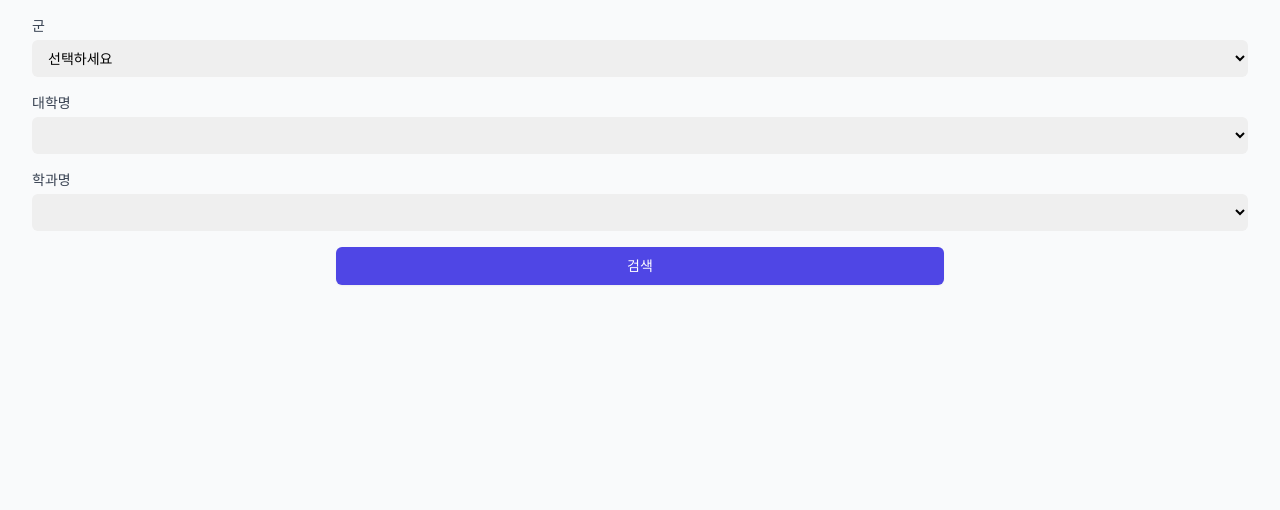
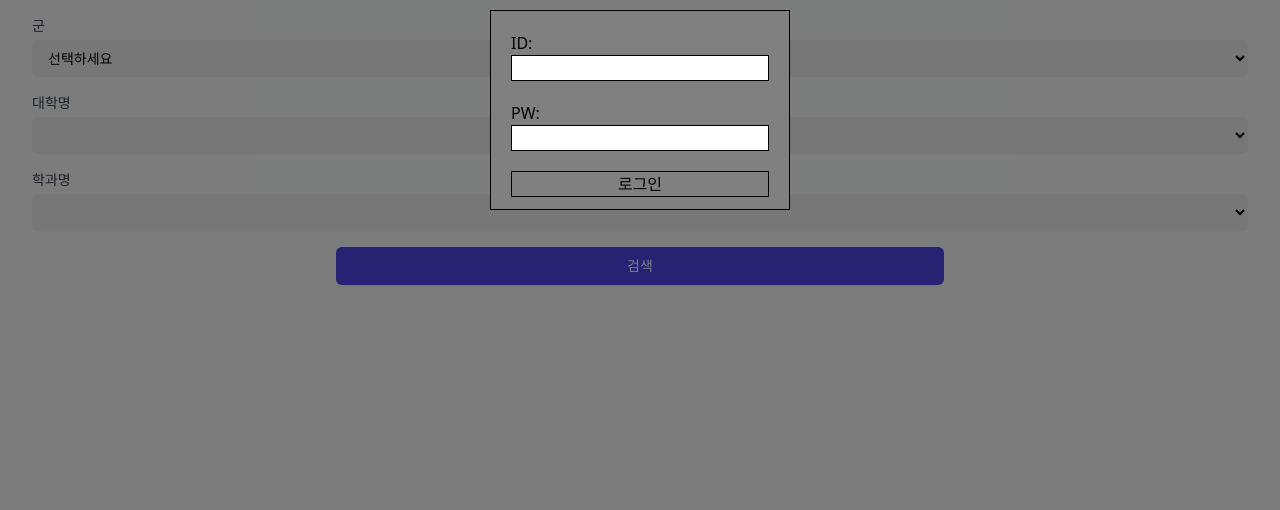
Before and after one commit to seanyjeong/max24liveM, a plain HTML site: page index.html in a window 1280 px wide. Shown: the part 290-800 px from the top of the page. Drawn offline with nearby package versions, Linux system fonts and the light colour scheme.

Commit message:
Add files via upload

```diff
--- a/index.html
+++ b/index.html
@@ -29,21 +29,54 @@
             visibility: hidden;
             opacity: 0;
             transition: visibility 0s linear 0.5s, opacity 0.5s linear;
+            background-color: grey;  /* 배경색을 흰색으로 설정 */
+            border: 1px solid black;  /* 테두리 추가 */
+            padding: 20px;  /* 패딩 추가 */
+            width: 300px;  /* 너비 설정 */
+            height: 200px;  /* 높이 설정 */
+            z-index: 20;  /* 백드롭보다 높은 z-index */
         }
         .modal.visible {
             visibility: visible;
             opacity: 1;
             transition-delay: 0s;
         }
+        .modal input, .modal button {
+            border: 1px solid black;  /* 검정색 테두리 추가 */
+            margin-bottom: 20px;  /* 아래쪽 여백 추가 */
+            width: 100%;  /* 너비를 100%로 설정 */
+        }
+        .modal button {
+            display: block;  /* 블록 요소로 설정 */
+            margin-left: auto;  /* 왼쪽 여백을 자동으로 설정 */
+            margin-right: auto;  /* 오른쪽 여백을 자동으로 설정 */
+        }
+        .backdrop {
+            position: fixed;
+            top: 0;
+            left: 0;
+            width: 100%;
+            height: 100%;
+            background-color: rgba(0, 0, 0, 0.5);  /* 반투명한 검정색 배경 */
+            z-index: 10;  /* 모달창보다 낮은 z-index */
+            display: none;  /* 기본적으로 숨김 */
+        }
     </style>
 </head>
 <body class="bg-gray-50">
+    <!-- 백드롭 -->
+    <div id="backdrop" class="backdrop"></div>
+
     <!-- 로그인 모달창 -->
     <div id="login-modal" class="modal">
+        <div>
             <label for="username">ID:</label>
             <input type="text" id="username" name="username">
+        </div>
+        <div>
             <label for="password">PW:</label>
             <input type="password" id="password" name="password">
+        </div>
         <button id="login-button">로그인</button>
     </div>
     <div style="text-align: center;">
@@ -80,10 +113,11 @@
             <div id="search-results" class="mt-4"></div>  <!-- 검색 결과를 표시할 div 요소 -->
         </div>
     </div>
+    <script>
 
-    <script>
 // 로그인 모달창을 표시합니다.
 document.getElementById('login-modal').classList.add('visible');
+document.getElementById('backdrop').style.display = 'block';  // 백드롭 표시
 
 document.getElementById('login-button').addEventListener('click', function() {
     var username = document.getElementById('username').value;
@@ -98,14 +132,17 @@
             if (data === 'true') {
                 // 로그인 성공
                 document.getElementById('login-modal').classList.remove('visible');
+                document.getElementById('backdrop').style.display = 'none';  // 백드롭 숨김
             } else {
                 // 로그인 실패
                 alert('로그인 실패. 다시 시도해주세요.');
             }
+        }).catch(function(error) {
+            console.error('Error:', error);
         });
 });
 
-    <script>
+
         document.querySelector('#military-branch').addEventListener('change', function(event) {
             var militaryBranch = event.target.value;
 
@@ -127,6 +164,8 @@
                         option.text = university;
                         universitySelect.add(option);
                     });
+                }).catch(function(error) {
+                    console.error('Error:', error);
                 });
         });
 
@@ -152,6 +191,8 @@
                         option.text = department;
                         departmentSelect.add(option);
                     });
+                }).catch(function(error) {
+                    console.error('Error:', error);
                 });
         });
 
```
Lines whose indentation alone changed are shown as unchanged.
